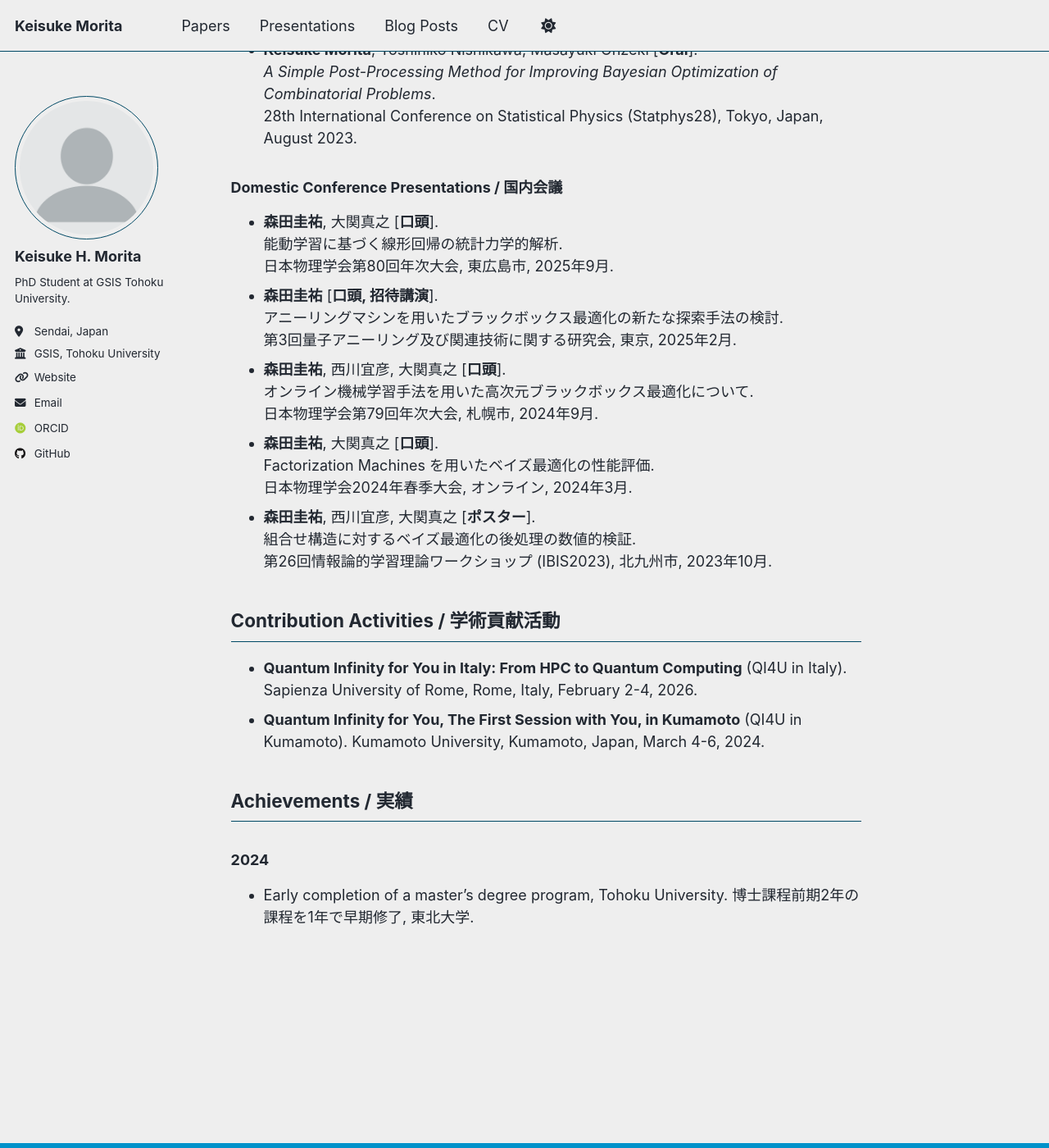
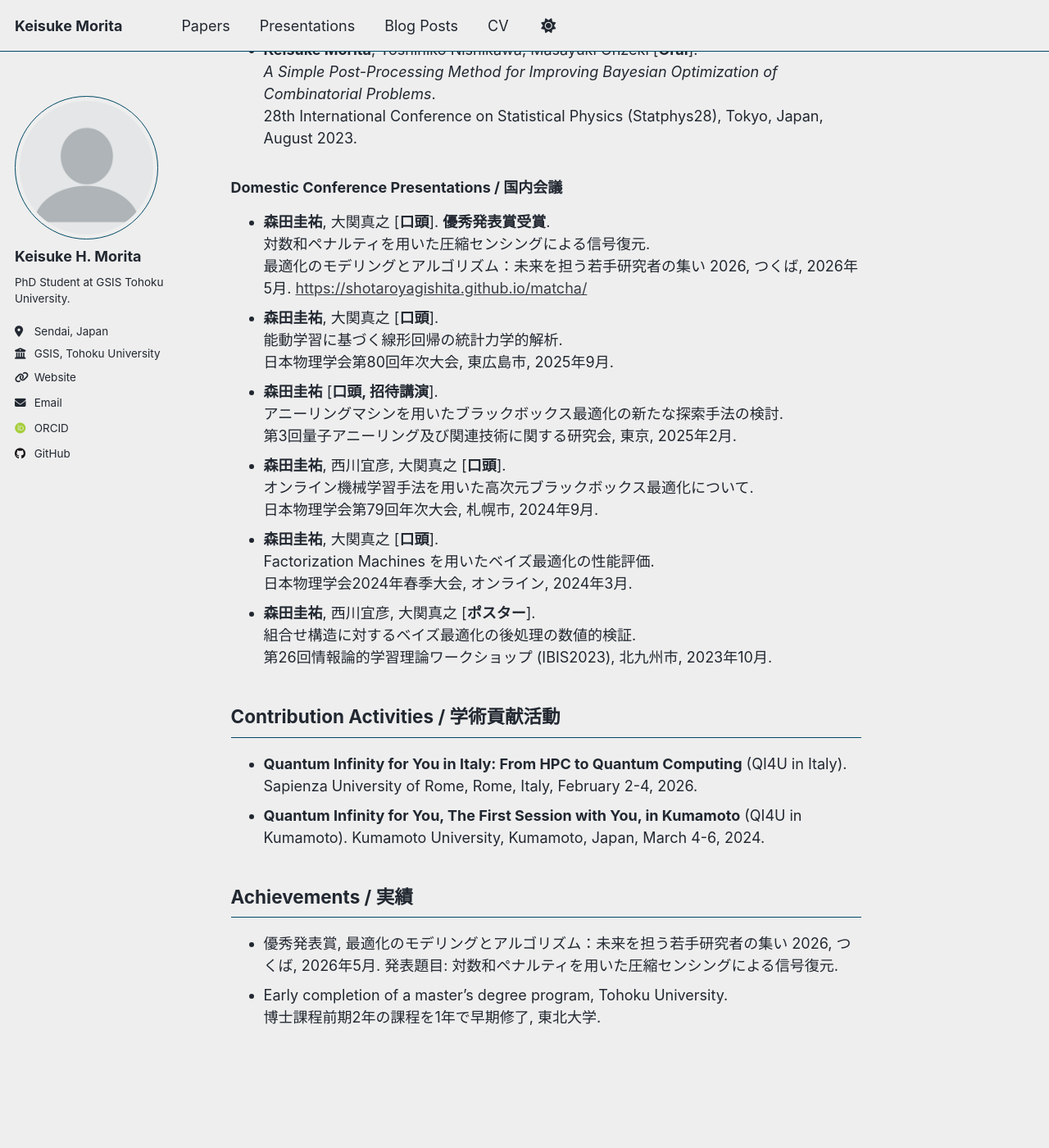
Before and after one commit to mory22k/mory22k.github.io, a Jekyll site: the page built from _pages/about.md, in a window 1280 px wide and 1400 px high, scrolled down 2004 px. Shown: the whole window at 82% size. Built offline with Jekyll 4.4.1, drawn with Linux system fonts in a browser that asks for light colours; some web fonts are replaced; a script that is not in the unit is left out.

Commit message:
add a presentation at MATCHA

```diff
--- a/_pages/about.md
+++ b/_pages/about.md
@@ -73,6 +73,10 @@ My research interests include quantum annealing, optimization, Bayesian statisti
 
 ### Domestic Conference Presentations / 国内会議
 
+- **森田圭祐**, 大関真之 [**口頭**]. **優秀発表賞受賞**.\
+  対数和ペナルティを用いた圧縮センシングによる信号復元.\
+  最適化のモデリングとアルゴリズム：未来を担う若手研究者の集い 2026, つくば, 2026年5月.
+  <https://shotaroyagishita.github.io/matcha/>
 - **森田圭祐**, 大関真之 [**口頭**].\
   能動学習に基づく線形回帰の統計力学的解析.\
   日本物理学会第80回年次大会, 東広島市, 2025年9月.
@@ -96,6 +100,7 @@ My research interests include quantum annealing, optimization, Bayesian statisti
 
 ## Achievements / 実績
 
-### 2024
-
-- Early completion of a master's degree program, Tohoku University. 博士課程前期2年の課程を1年で早期修了, 東北大学.
+- 優秀発表賞, 最適化のモデリングとアルゴリズム：未来を担う若手研究者の集い 2026, つくば, 2026年5月.
+  発表題目: 対数和ペナルティを用いた圧縮センシングによる信号復元.
+- Early completion of a master's degree program, Tohoku University.\
+  博士課程前期2年の課程を1年で早期修了, 東北大学.
```
